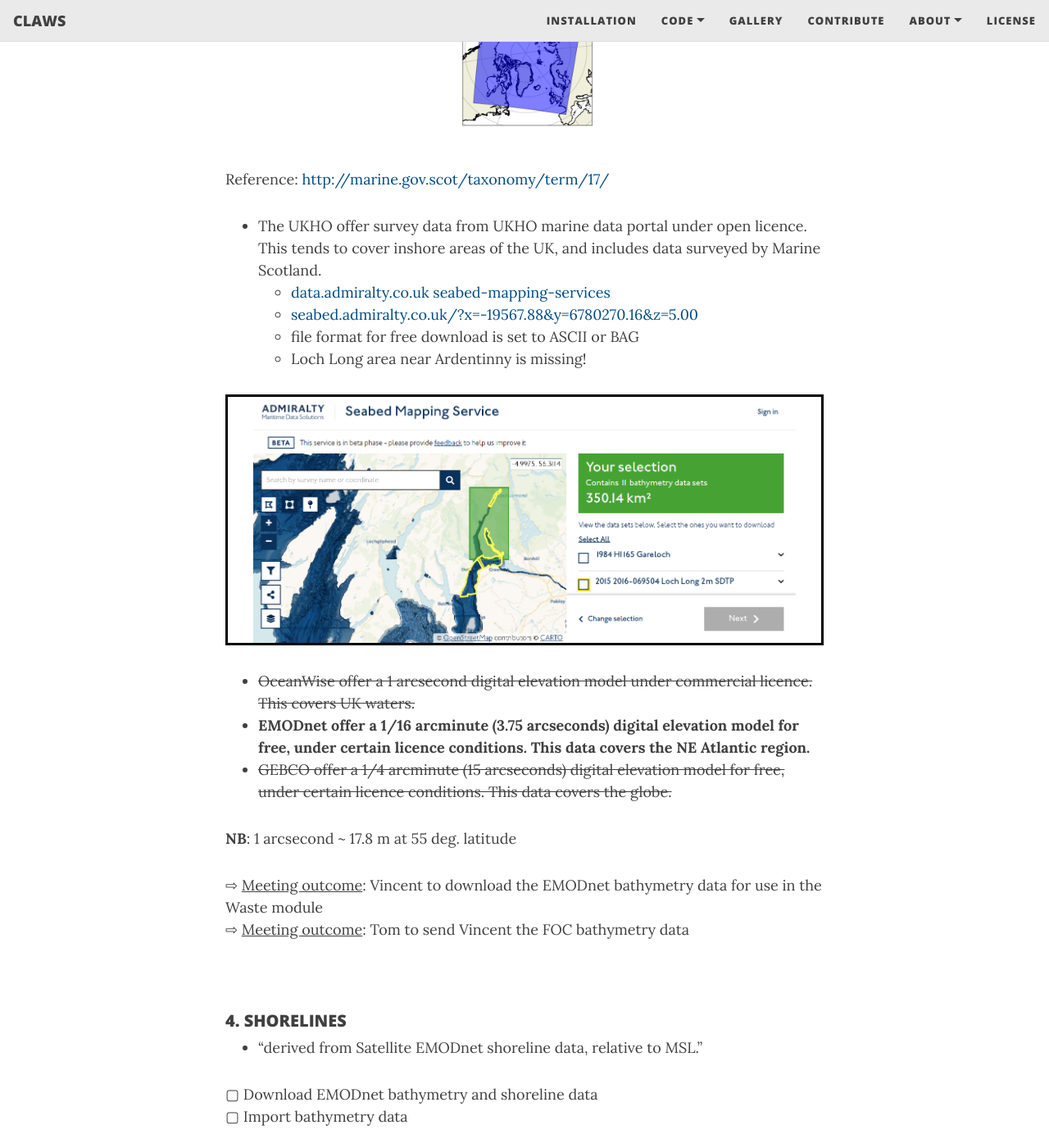
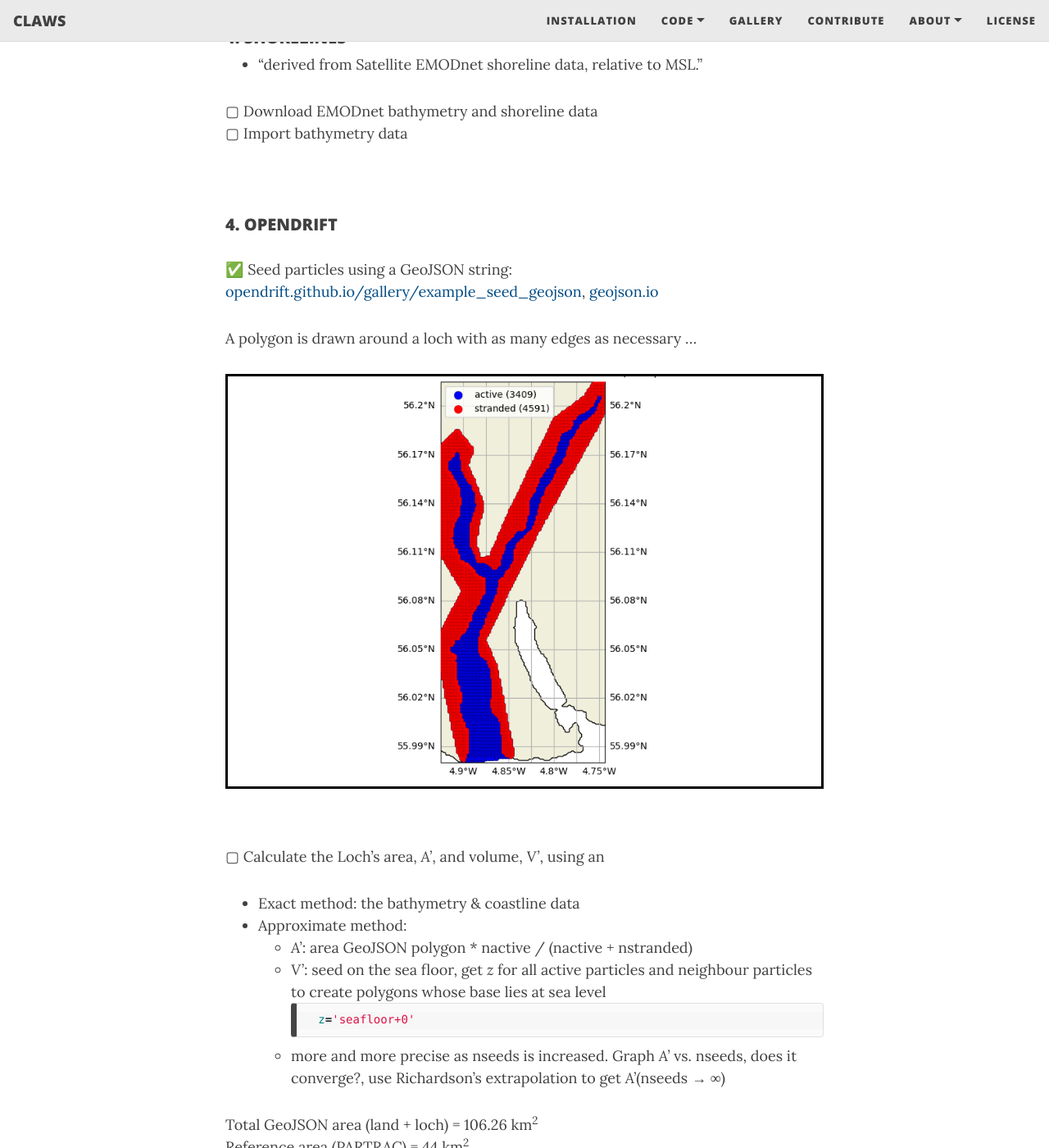
Before and after one commit to claws-scot/claws-scot.github.io, a Jekyll site: the page built from meetings/progress-220621.md, in a window 1280 px wide and 1400 px high, scrolled down 2189 px. Shown: the whole window at 82% size. Built offline with Jekyll 4.4.1, drawn with Linux system fonts in a browser that asks for light colours; nearby versions of some CDN libraries; some of the changed text lies outside the part shown.

Commit message:
Editing web pages

````diff
--- a/meetings/meeting-220613-N.md
+++ b/meetings/progress-220621.md
@@ -1,7 +1,7 @@
 ---
-layout: home
+layout: page
 title: CLAWS
-subtitle: Meeting - June 13th
+subtitle: Progress - June 21st
 nav-short: true
 ---
 
@@ -26,11 +26,6 @@
 &#9989; Add Loch's area, _A_, volume, _V_, and tidal range, _R_, to `Loch` class
 &#9989; Estimate flushing rate and flushing time, _Tf_
 &#9989; Derive ECE and NEI (see Results from test_ECE.py below)
-&#9989; Understand why 2 values of _S_ are used: 48.2 kgN/tonne-prod. (existing biomass column), and 40.64 kgN/tonne-prod. (options 1-3 columns)
-  - function of stocking, feeding and harvesting strategies employed during cultivation
-  - amount of N released = input amount - amount incorporated into fish growth
-
-&#8680; <u>Meeting outcome</u>: _S_ = 40.64 kgN/tonne-prod. is most likely a user input
 
 <p align="center" style="border-style:solid; border:2; border-color:black">
   <img src="/docs/meeting/excel-approx-formulas.png" style="height:300px">
@@ -66,34 +61,16 @@
     </div>
 
 &nbsp;
-<h5>3. BATHYMETRY</h5>
+<h5>3. BATHYMETRY and SHORELINES</h5>
 
-  - Scotland's bathymetry data in OpenDrift is too coarse
+  - <b>EMODnet offer a 1/16 arcminute (3.75 arcseconds) digital elevation model for free, under certain licence conditions. This data covers the NE Atlantic region.</b>
 
-<p align="center">
-  <img src="/docs/meeting/OD_seabed_1.png" style="height:200px">
-</p>
+<p><b>NB</b>: 1 arcsecond ~ 17.8 m at 55 deg. latitude</p>
 
 Reference: <a href="http://marine.gov.scot/taxonomy/term/17/">http://marine.gov.scot/taxonomy/term/17/</a>
 
-  - The UKHO offer survey data from UKHO marine data portal under open licence.  This tends to cover inshore areas of the UK, and includes data surveyed by Marine Scotland.
-    + <a href="https://data.admiralty.co.uk/portal/apps/sites/#/marine-data-portal/pages/seabed-mapping-services">data.admiralty.co.uk seabed-mapping-services</a>
-    + <a href="https://seabed.admiralty.co.uk/?x=-19567.88&y=6780270.16&z=5.00">seabed.admiralty.co.uk/?x=-19567.88&y=6780270.16&z=5.00</a>
-    + file format for free download is set to ASCII or BAG
-    + Loch Long area near Ardentinny is missing!
-
-<p align="center" style="border-style:solid; border:2; border-color:black">
-  <img src="/docs/meeting/admiralty.png" style="height:300px">
-</p>
-
-  - <strike>OceanWise offer a 1 arcsecond digital elevation model under commercial licence. This covers UK waters.</strike>
-  - <b>EMODnet offer a 1/16 arcminute (3.75 arcseconds) digital elevation model for free, under certain licence conditions. This data covers the NE Atlantic region.</b>
-  - <strike>GEBCO offer a 1/4 arcminute (15 arcseconds) digital elevation model for free, under certain licence conditions.  This data covers the globe.</strike>
-
-<p><b>NB</b>: 1 arcsecond ~ 17.8 m at 55 deg. latitude</p>
-
-&#8680; <u>Meeting outcome</u>: Vincent to download the EMODnet bathymetry data for use in the Waste module
-&#8680; <u>Meeting outcome</u>: Tom to send Vincent the FOC bathymetry data
+ - Vincent to download the EMODnet bathymetry data for use in the Waste module
+ &#9989; Tom to send Vincent the FOC bathymetry data
 
 &nbsp;
 <h5>4. SHORELINES</h5>
@@ -103,29 +80,10 @@
 &#9634; Import bathymetry data
 
 &nbsp;
-<h5>5. OPENDRIFT</h5>
-&#9989; Find an appropriate seeding technique:
-  - <strike>using gml files: <a href="https://opendrift.github.io/gallery/example_seed_demonstration.html">opendrift.github.io/gallery/example_seed_demonstration</a> (see last example) </strike>
-  - <strike>using shape files: <a href="https://opendrift.github.io/gallery/example_seed_from_shapefile.html">opendrift.github.io/gallery/example_seed_from_shapefile</a></strike>
-  - <b> using a GeoJSON string</b>: <a href="https://opendrift.github.io/gallery/example_seed_geojson.html">opendrift.github.io/gallery/example_seed_geojson</a>, <a href="http://geojson.io/">geojson.io</a>
+<h5>4. OPENDRIFT</h5>
+&#9989; Seed particles using a GeoJSON string: <a href="https://opendrift.github.io/gallery/example_seed_geojson.html">opendrift.github.io/gallery/example_seed_geojson</a>, <a href="http://geojson.io/">geojson.io</a>
 
 A polygon is drawn around a loch with as many edges as necessary ...
-<p align="center" style="border-style:solid; border:2; border-color:black">
-  <img src="/docs/meeting/geojson.png" style="height:500px">
-</p>
-
-... and the area can readily be extracted ...
-<p align="center" style="border-style:solid; border:2; border-color:black">
-  <img src="/docs/meeting/geojson_area.png" style="height:150px">
-</p>
-
-... but there would seem to be a small eastwards shift (projection inconsistency between the website and OpenDrift?) ...
-<p align="center" style="border-style:solid; border:2; border-color:black">
-  <img src="/docs/meeting/better-seeding.png" style="height:500px">
-</p>
-
-... Coarser polygon - larger margins required:
-
 <p align="center" style="border-style:solid; border:2; border-color:black">
   <img src="/docs/meeting/geoJSON_2.png" style="height:500px">
 </p>
@@ -167,18 +125,18 @@
 <p><b>NB</b>: Move the Loch's mouth northwards a bit</p>
 
 
-&#9634; Run an Opendrift simulation
-&#8680; <u>Meeting outcome</u>: Tom to send Vincent a hydrodynamics solution file for Loch Long over a period of 10 days (slightly longer time than the flushing time predicted by PARTRAC)
-  * derive tidal range _R'_ from the hydrodynamics simulation
-  * evenly-spaced particles (what depth?), control spacing or number of particles
-  * seeds on land aren't moved back into the sea:
+&#9989; Run an Opendrift simulation
+&#9989; Tom to send Vincent a hydrodynamics solution file for Loch Long over a period of 10 days (slightly longer time than the flushing time predicted by PARTRAC)
+&nbsp; &#9989; derive tidal range _R'_ from the hydrodynamics simulation
+&nbsp; &#9989; evenly-spaced particles, random depth, control spacing or number of particles
+&nbsp; &#9989; seeds on land aren't moved back into the sea:
     ```sh
     o.set_config('seed:ocean_only', False)
     ```
     <div style="line-height:50%;">
         <br>
     </div>
-  * flushing time _Tf'_: when 63% are gone (write `is_particle_in_GeoJSON_polygon()`)
+&nbsp; &#9989; flushing time _Tf'_: when 63% are gone (write `is_particle_in_GeoJSON_polygon()`)
 
-&#9634; Find best fit for nparticles vs. time, get _Tf'_
+&#9989; Draw nparticles vs. time, get _Tf'_
 &#9634; Derive ECE' and NEI' from _A/A'_, _V/V'_, _R/R'_ and _Tf'_
````
Also changed, not shown: meetings/meeting-220613-W.md (+1 -1 lines).
